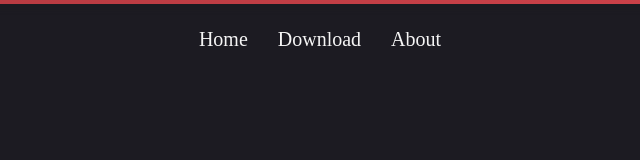
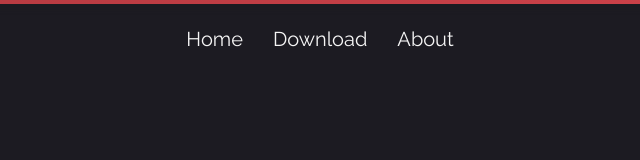
Before and after one commit to RobertArnosson/protifolio-web, a plain HTML site: page pages/about/about.html in a window 1280 px wide. Shown: the full height of the page, 320-960 px from the left. Drawn offline with Linux system fonts and the light colour scheme.

Commit message:
Font fixes

```diff
--- a/pages/about/about.css
+++ b/pages/about/about.css
@@ -9,7 +9,7 @@ html {
 }
 
 body {
-  font-family: "Raleway";
+  font-family: 'Raleway', sans-serif;
   font-size: 1.25rem;
   line-height: 1.5;
   margin: 0;
--- a/pages/about/about.html
+++ b/pages/about/about.html
@@ -17,6 +17,9 @@
     <link rel="icon" type="image/x-icon" href="../../assets/img/favicon.ico">
     <link rel="stylesheet" href="./about.css" />
     <link rel="stylesheet" href="../../root.css" />
+    <link rel="preconnect" href="https://fonts.googleapis.com">
+    <link rel="preconnect" href="https://fonts.gstatic.com" crossorigin>
+    <link href="https://fonts.googleapis.com/css2?family=Raleway:wght@200;400;500&display=swap" rel="stylesheet">
   </head>
   <body>
     <div class="top-stick">
--- a/pages/download/download.css
+++ b/pages/download/download.css
@@ -9,7 +9,7 @@ html {
 }
 
 body {
-  font-family: "Raleway";
+  font-family: 'Raleway', sans-serif;
   font-size: 1.25rem;
   line-height: 1.5;
   margin: 0;
--- a/pages/thankyou/thankyou.css
+++ b/pages/thankyou/thankyou.css
@@ -11,7 +11,7 @@ html {
 }
 
 body {
-  font-family: "Raleway";
+  font-family: 'Raleway', sans-serif;
   font-size: 1.25rem;
   line-height: 1.5;
   margin: 0;
--- a/style.css
+++ b/style.css
@@ -9,7 +9,7 @@ html {
 }
 
 body {
-  font-family: "Raleway";
+  font-family: 'Raleway', sans-serif;
   font-size: 1.25rem;
   line-height: 1.5;
   margin: 0;
```
Also changed, not shown: index.html (+1 -1 lines), pages/download/download.html (+3 -0 lines), pages/thankyou/thankyou.html (+3 -0 lines).
